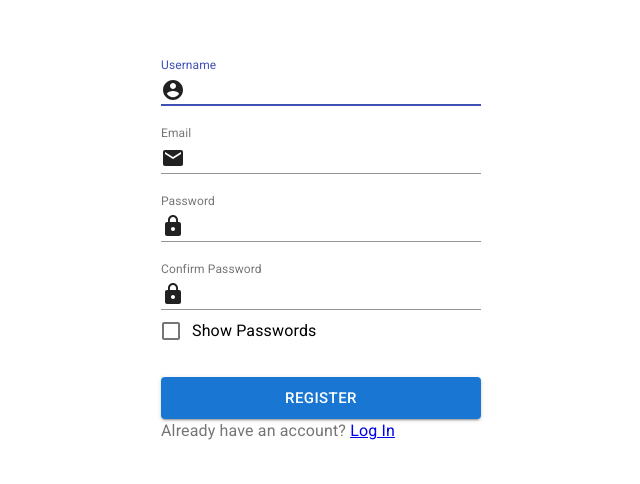
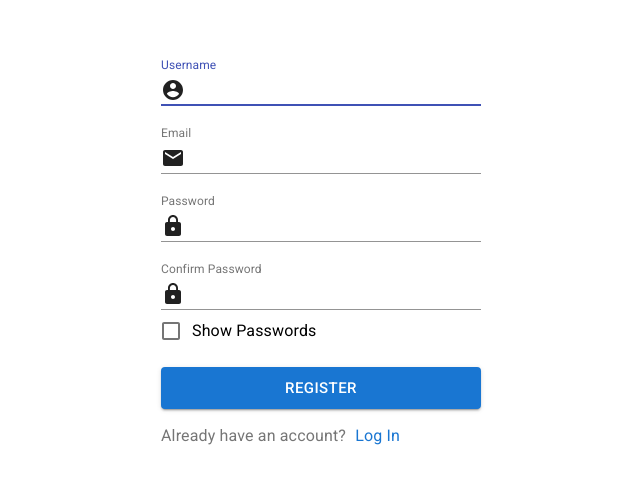
Before and after one commit to plechipt/todo-app, a React (Create React App) app: page /register in a window 1280 px wide. Shown: the part 182-666 px from the top of the page, without its empty margins (319-959 px from the left). Built offline with nearby package versions, Linux system fonts and the light colour scheme; no server answers.

Commit message:
added links to authentication

```diff
--- a/src/components/Authentication/Login.js
+++ b/src/components/Authentication/Login.js
@@ -2,7 +2,6 @@ import React, { useState, useEffect } from "react";
 import { useMutation, useApolloClient } from "@apollo/client";
 import { useHistory, Link } from "react-router-dom";
 import { USER_LOGIN_MUTATION } from "../Api/resolvers/user";
-import "../../App.css";
 
 import { makeStyles } from "@material-ui/core/styles";
 import Grid from "@material-ui/core/Grid";
@@ -29,6 +28,15 @@ const useStyles = makeStyles(() => ({
     "&:hover": {
       background: "#1976D2",
     },
+  },
+  linkText: {
+    marginTop: 15,
+    //textAlign: "center",
+  },
+  registerLink: {
+    color: "#1976D2",
+    marginLeft: 5,
+    textDecoration: "none",
   },
 }));
 
@@ -169,9 +177,9 @@ const Login = () => {
               Login
             </Button>
           </form>
-          <Typography justifyContent="center" color="textSecondary">
+          <Typography className={classes.linkText} color="textSecondary">
             Don't have an account?{" "}
-            <Link to="/register" color="primary">
+            <Link to="/register" className={classes.registerLink}>
               Register
             </Link>
           </Typography>
--- a/src/components/Authentication/Register.js
+++ b/src/components/Authentication/Register.js
@@ -23,11 +23,20 @@ const useStyles = makeStyles(() => ({
     marginTop: 20,
   },
   submitButton: {
-    marginTop: 25,
+    marginTop: 15,
     background: "#1976D2",
     "&:hover": {
       background: "#1976D2",
     },
+  },
+  linkText: {
+    marginTop: 15,
+    //textAlign: "center",
+  },
+  loginLink: {
+    color: "#1976D2",
+    marginLeft: 5,
+    textDecoration: "none",
   },
 }));
 
@@ -216,9 +225,9 @@ const Register = () => {
               Register
             </Button>
           </form>
-          <Typography justifyContent="center" color="textSecondary">
+          <Typography className={classes.linkText} color="textSecondary">
             Already have an account?{" "}
-            <Link to="/" color="primary">
+            <Link to="/" className={classes.loginLink}>
               Log In
             </Link>
           </Typography>
```
Also changed, not shown: 1 other file (tests, documents, lock files or other folders).
